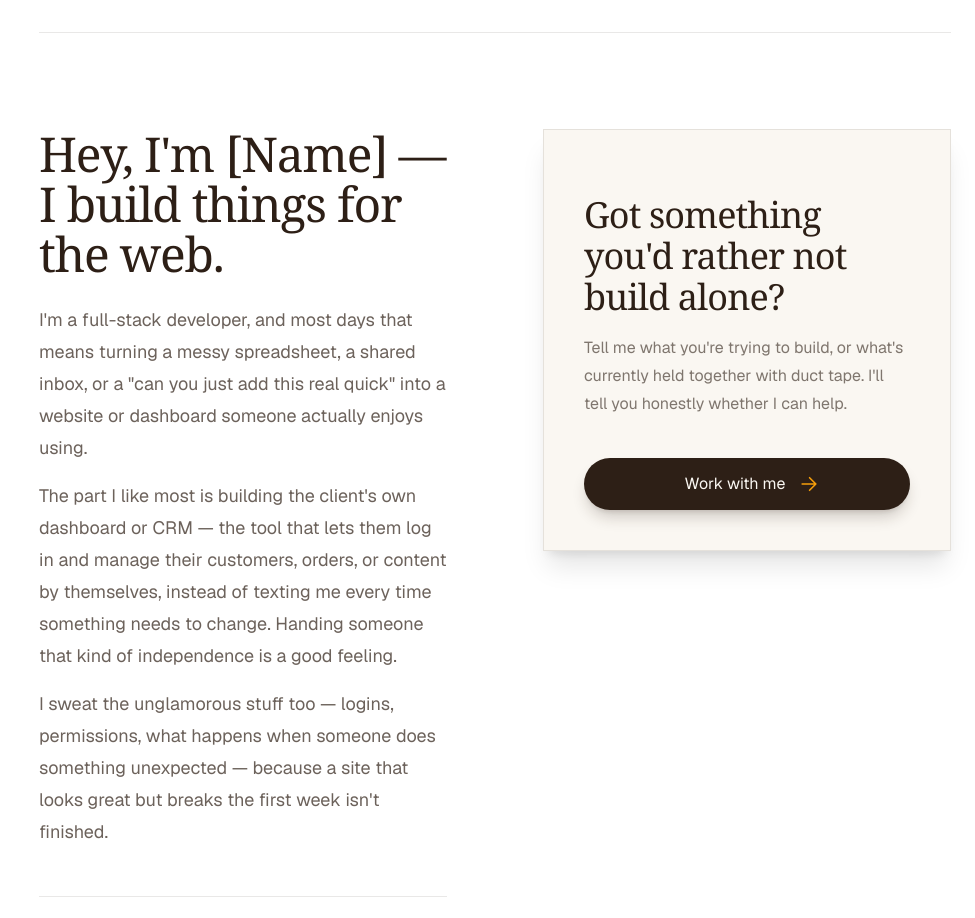
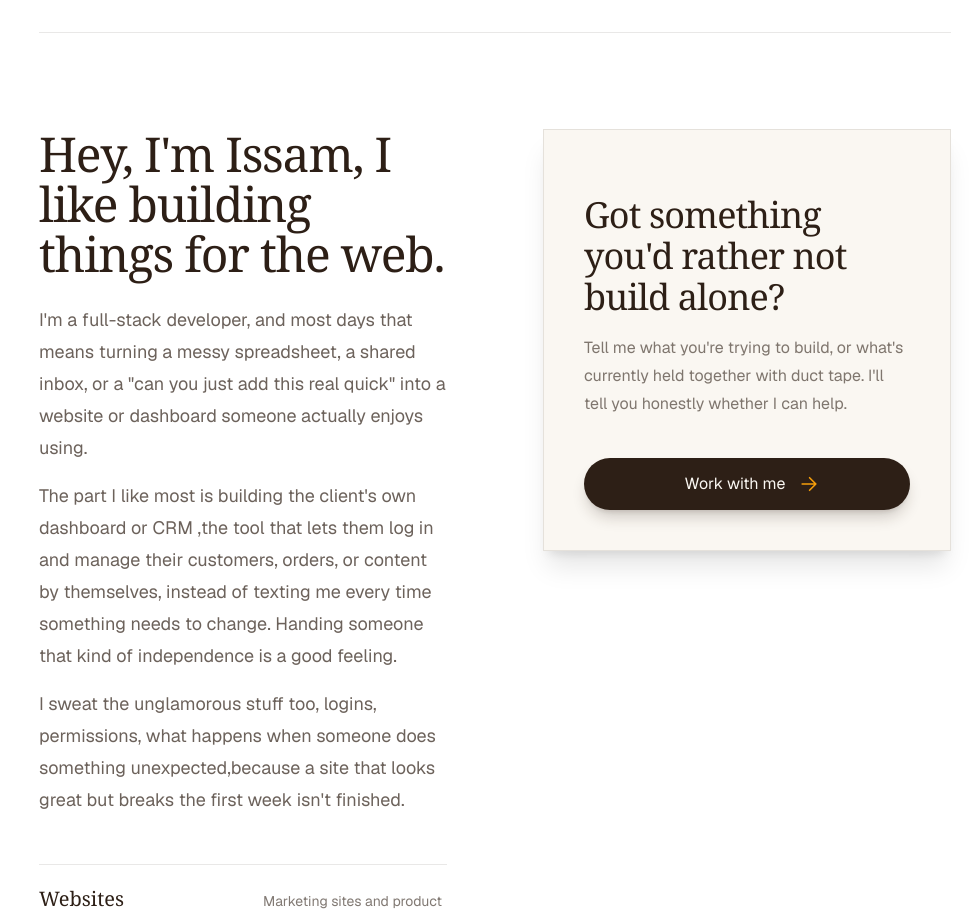
Before and after one commit to IssamKharbache/my-personal-potfolio-v2, a Next.js app: page / in a window 1280 px wide. Shown: the part 5500-6418 px from the top of the page, without its empty margins (305-1280 px from the left). Built offline with nearby package versions, Linux system fonts and the light colour scheme.

Commit message:
editing the about section

```diff
--- a/components/about/About.tsx
+++ b/components/about/About.tsx
@@ -62,7 +62,7 @@ export function About() {
             custom={0}
             className="font-serif text-4xl leading-[1.05] tracking-tight text-[#2D1F16] md:text-5xl"
           >
-            Hey, I&apos;m [Name] — I build things for the web.
+            Hey, I&apos;m Issam, I like building things for the web.
           </motion.h3>
 
           <motion.p
@@ -88,7 +88,7 @@ export function About() {
             className="mt-4 max-w-xl text-lg leading-8 text-[#2D1F16]/70"
           >
             The part I like most is building the client&apos;s own dashboard or
-            CRM — the tool that lets them log in and manage their customers,
+            CRM ,the tool that lets them log in and manage their customers,
             orders, or content by themselves, instead of texting me every time
             something needs to change. Handing someone that kind of independence
             is a good feeling.
@@ -102,9 +102,9 @@ export function About() {
             custom={0.18}
             className="mt-4 max-w-xl text-lg leading-8 text-[#2D1F16]/70"
           >
-            I sweat the unglamorous stuff too — logins, permissions, what
-            happens when someone does something unexpected — because a site that
-            looks great but breaks the first week isn&apos;t finished.
+            I sweat the unglamorous stuff too, logins, permissions, what happens
+            when someone does something unexpected,because a site that looks
+            great but breaks the first week isn&apos;t finished.
           </motion.p>
 
           {/* Capabilities — no numbering, this isn't a sequence */}
```
